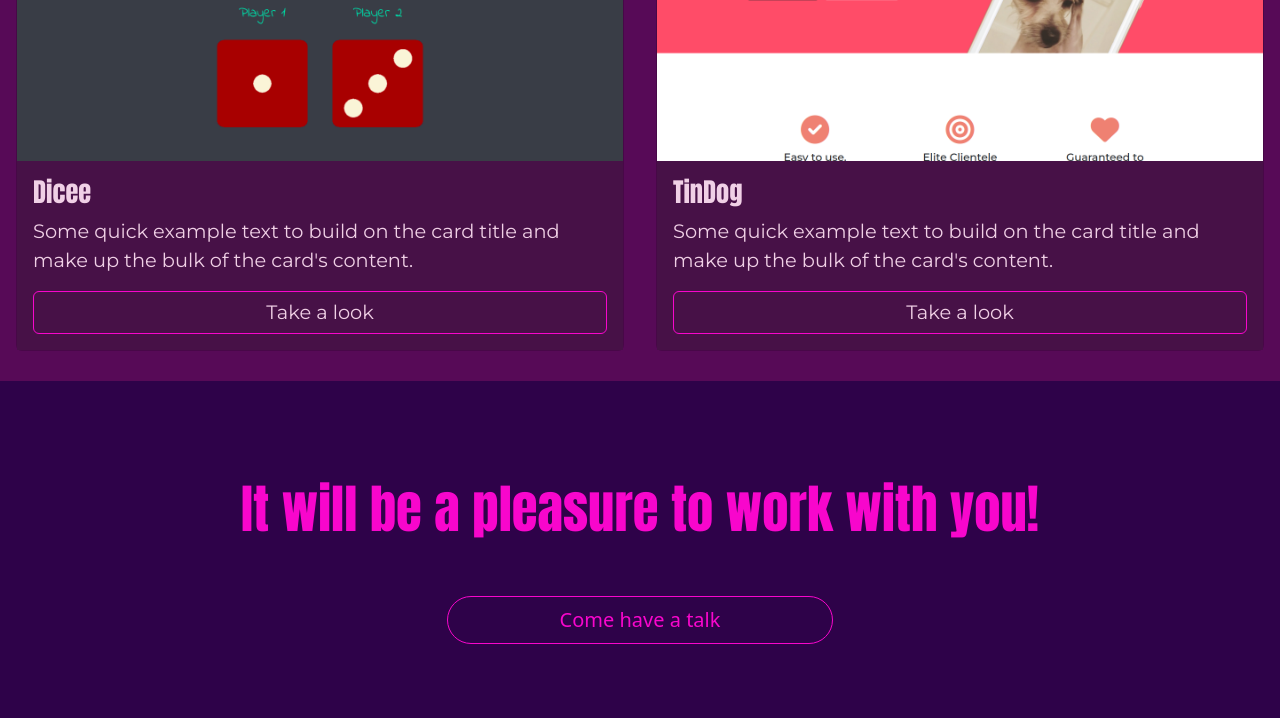
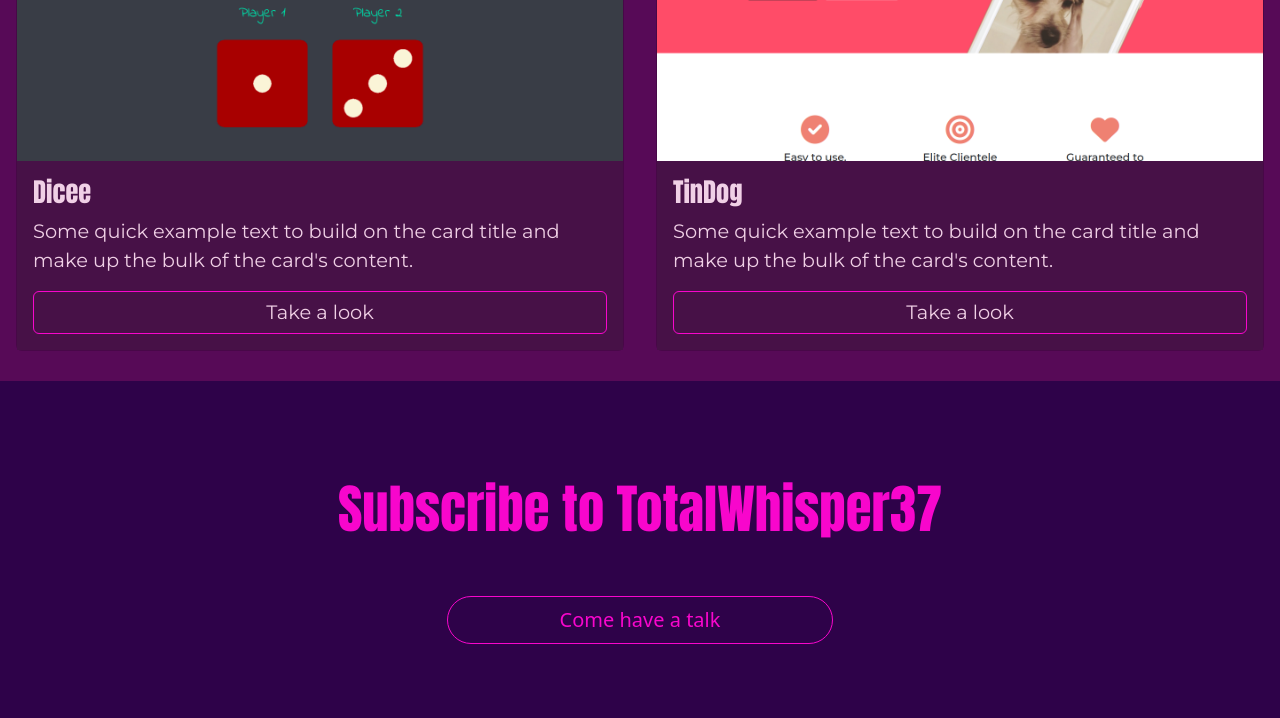
Before and after one commit to hassan91199/portfolio, a plain HTML site: page index.html in a window 1280 px wide. Shown: the part 1991-2709 px from the top of the page. Drawn offline with nearby package versions, Linux system fonts and the light colour scheme.

Commit message:
totalwhisper37 shoutout

```diff
--- a/index.html
+++ b/index.html
@@ -163,7 +163,7 @@
   <section id="contact-section">
     <div class="contact-div container-fluid">
       <div class="cfa-div container-fluid p-5 text-center">
-        <h1 class="text-heading py-5">It will be a pleasure to work with you!</h1>
+        <h1 class="text-heading py-5">Subscribe to TotalWhisper37</h1>
         <div class="d-grid col-12 col-md-4 mx-auto">
           <a href="#" class="btn btn-outline btn-lg rounded-pill pink-btn py-2">Come have a talk</a>
         </div>
```
